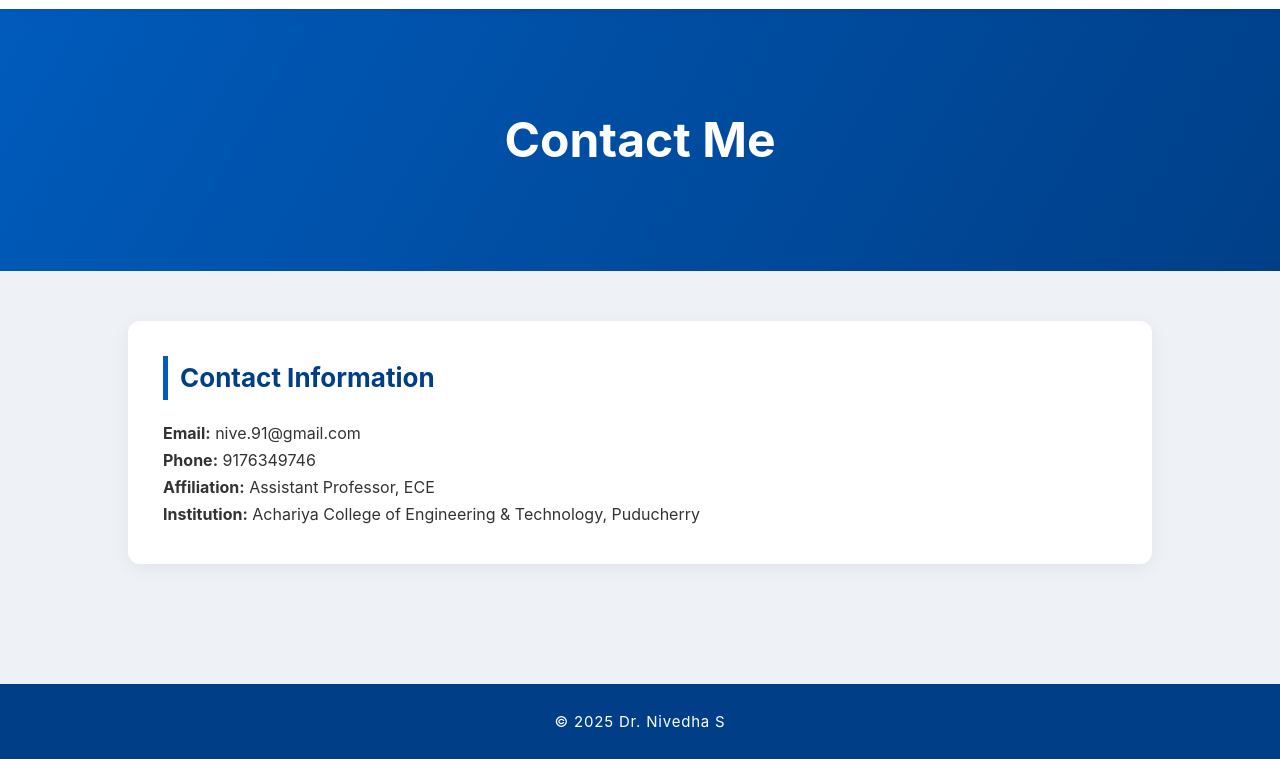
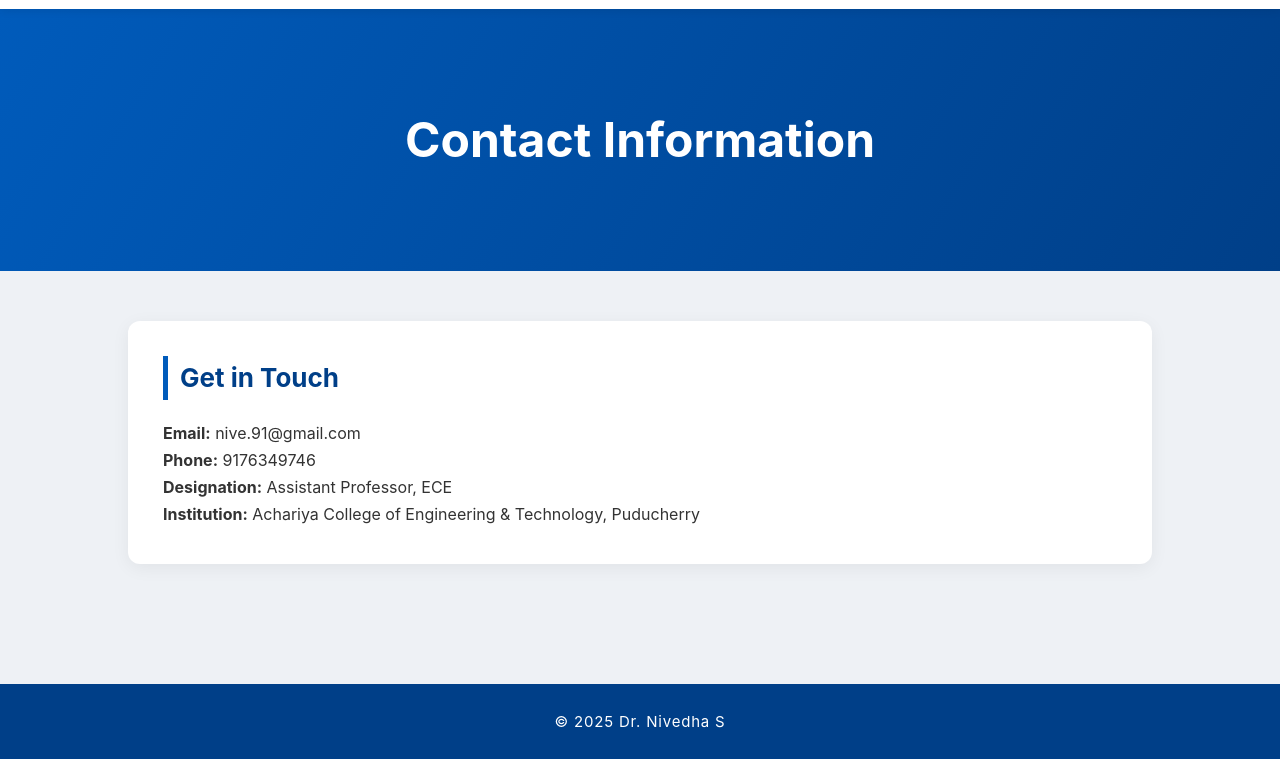
Before and after one commit to nivedha-ks/nivedha-portfolio, a plain HTML site: page contact.html in a window 1280 px wide. Shown: the part 67-826 px from the top of the page. Drawn offline with Linux system fonts and the light colour scheme; files that its build step writes are made by us from their sources.

Commit message:
Update contact.html

```diff
--- a/contact.html
+++ b/contact.html
@@ -14,21 +14,21 @@
         <li><a href="about.html">About</a></li>
         <li><a href="publications.html">Publications</a></li>
         <li><a href="projects.html">Projects</a></li>
-        <li><a href="contact.html">Contact</a></li>
+        <li><a href="contact.html" class="active">Contact</a></li>
     </ul>
 </nav>
 
 <header>
-    <h1>Contact Me</h1>
+    <h1>Contact Information</h1>
 </header>
 
 <div class="container">
 
     <div class="section">
-        <h2>Contact Information</h2>
+        <h2>Get in Touch</h2>
         <p><strong>Email:</strong> nive.91@gmail.com</p>
         <p><strong>Phone:</strong> 9176349746</p>
-        <p><strong>Affiliation:</strong> Assistant Professor, ECE</p>
+        <p><strong>Designation:</strong> Assistant Professor, ECE</p>
         <p><strong>Institution:</strong> Achariya College of Engineering & Technology, Puducherry</p>
     </div>
 
```
